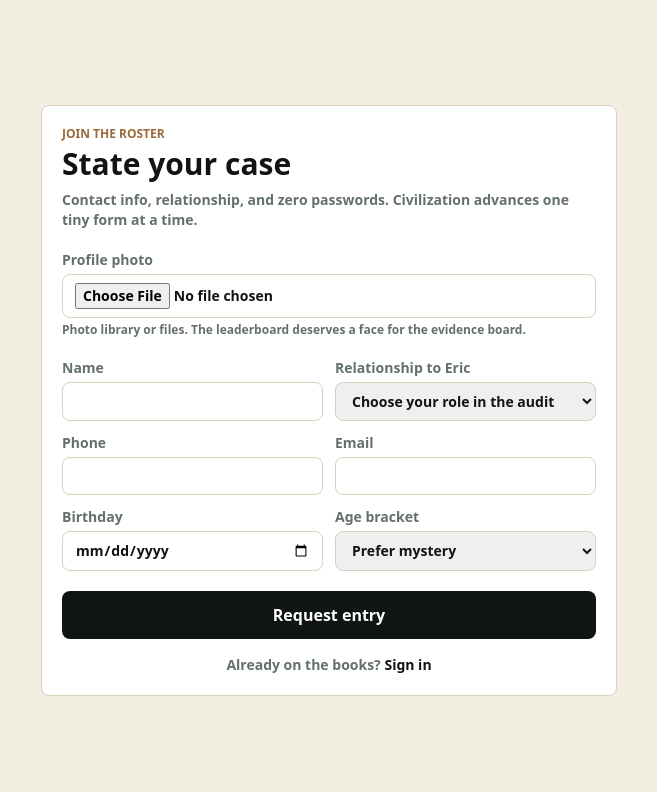
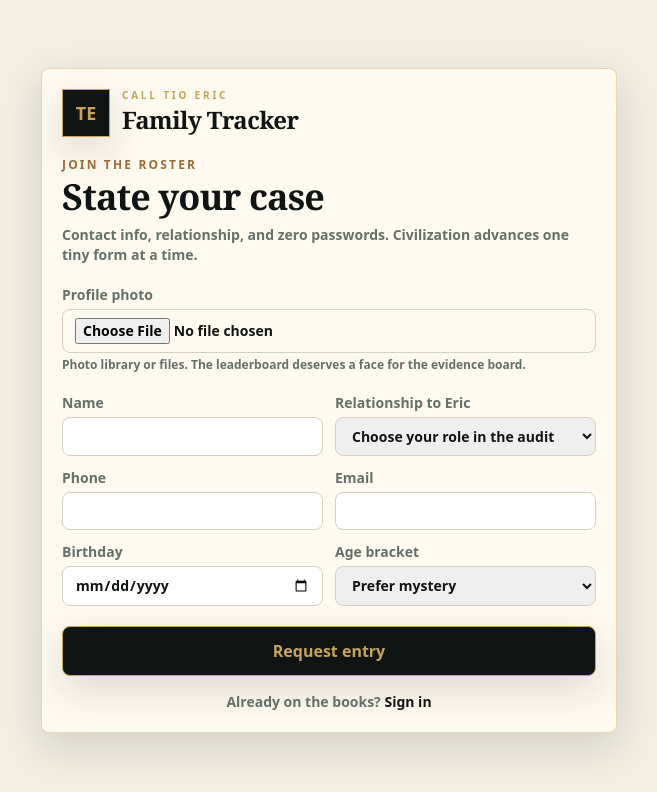
Before and after one commit to chacon96-droid/tio-erics-family-tracker, a Next.js app: page /signup in a window 1280 px wide. Shown: the top 792 px of the page, without its empty margins (311-968 px from the left). Built offline with nearby package versions, Linux system fonts and the light colour scheme.

Commit message:
Restyle signup as premium roster card

```diff
--- a/app/signup/page.tsx
+++ b/app/signup/page.tsx
@@ -1,5 +1,6 @@
 import Link from "next/link";
 import { signUp } from "@/lib/actions";
+import { BrandMark } from "@/components/BrandMark";
 import { relationshipOptions } from "@/lib/relationships";
 
 export default async function SignupPage({ searchParams }: { searchParams?: Promise<{ error?: string }> }) {
@@ -7,9 +8,10 @@ export default async function SignupPage({ searchParams }: { searchParams?: Prom
 
   return (
     <main className="grid min-h-screen place-items-center bg-paper p-4">
-      <form action={signUp} encType="multipart/form-data" className="w-full max-w-xl rounded-app border border-line bg-white p-5">
-        <p className="text-xs font-black uppercase text-clay">Join the roster</p>
-        <h1 className="mt-1 text-3xl font-black">State your case</h1>
+      <form action={signUp} encType="multipart/form-data" className="w-full max-w-xl rounded-app border border-gold/40 bg-ivory p-5 shadow-brand">
+        <BrandMark />
+        <p className="mt-5 text-xs font-black uppercase tracking-[0.18em] text-clay">Join the roster</p>
+        <h1 className="mt-1 font-serif text-4xl font-black tracking-tight">State your case</h1>
         <p className="mt-2 text-sm font-semibold text-muted">
           Contact info, relationship, and zero passwords. Civilization advances one tiny form at a time.
         </p>
@@ -59,7 +61,7 @@ export default async function SignupPage({ searchParams }: { searchParams?: Prom
             </select>
           </label>
         </div>
-        <button className="focus-ring mt-5 w-full rounded-app bg-ink px-4 py-3 font-black text-white">Request entry</button>
+        <button className="focus-ring mt-5 w-full rounded-app border border-gold bg-ink px-4 py-3 font-black text-gold shadow-brand">Request entry</button>
         <p className="mt-4 text-center text-sm font-semibold text-muted">
           Already on the books? <Link className="font-black text-ink underline-offset-4 hover:underline" href="/login">Sign in</Link>
         </p>
```
